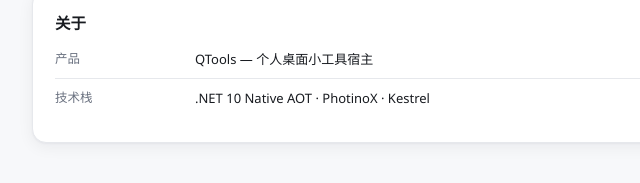
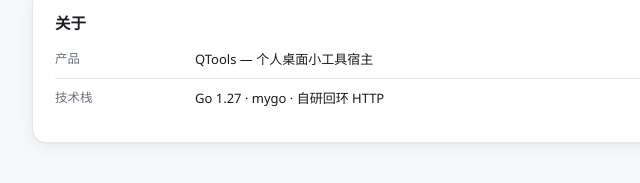
Before and after one commit to yesicoo/QTools, a plain HTML site: page go-mygo/assets/host-ui/settings.html in a window 1280 px wide. Shown: the part 2324-2507 px from the top of the page, 200-840 px from the left. Drawn offline with Linux system fonts and the light colour scheme; files that its build step writes are made by us from their sources; files whose address does not match are found by name.

Commit message:
修复：Go 版设置页“关于”技术栈改为 Go + mygo

```diff
--- a/go-mygo/assets/host-ui/settings.html
+++ b/go-mygo/assets/host-ui/settings.html
@@ -168,7 +168,7 @@
     <h2>关于</h2>
     <dl class="info">
       <div><dt>产品</dt><dd>QTools — 个人桌面小工具宿主</dd></div>
-      <div><dt>技术栈</dt><dd>.NET 10 Native AOT · PhotinoX · Kestrel</dd></div>
+      <div><dt>技术栈</dt><dd>Go 1.27 · mygo · 自研回环 HTTP</dd></div>
     </dl>
   </section>
 
```
